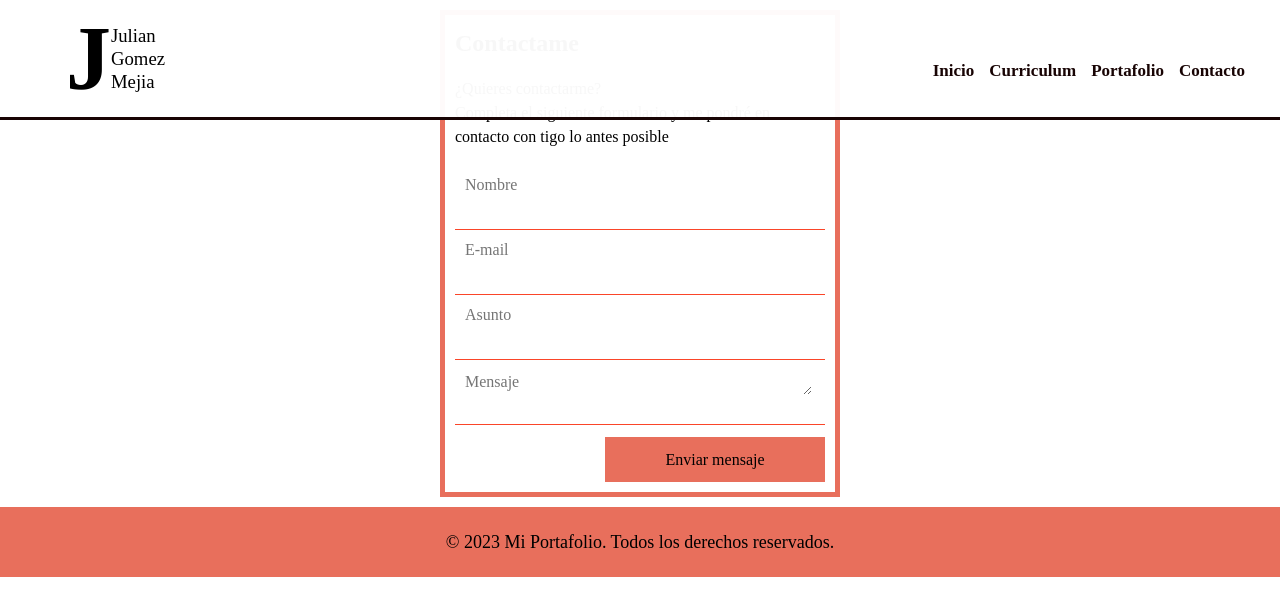
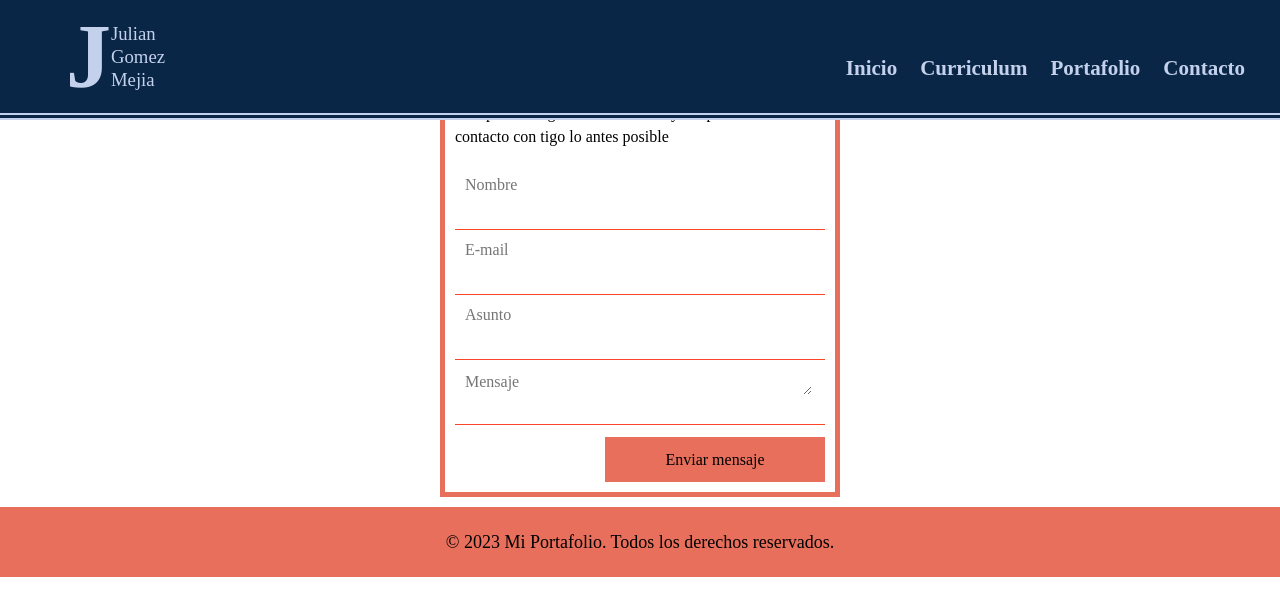
Before and after one commit to Momezz/next-portfolio, a Next.js app: page /contact in a window 1280 px wide. Shown: the top 616 px of the page. Built offline with nearby package versions, Linux system fonts and the light colour scheme.

Commit message:
I give styles to the browser

```diff
--- a/public/assets/css/variables.css
+++ b/public/assets/css/variables.css
@@ -14,6 +14,7 @@
   --color-main-linkedin: #0A66C2;
   --color-main-github: #1F2328;
   --github-background-color: #F6F8FA;
+  --github-background-nav: #0A2647;
 
 
   --text-title-presentation: "Philosopher", sans-serif;
--- a/src/components/Navigation.jsx
+++ b/src/components/Navigation.jsx
@@ -1,8 +1,8 @@
 "use client";
 
-import Link from "next/link";
-import styles from "../components/navigation.module.css";
-import { useState } from "react";
+import Link from 'next/link';
+import styles from '../components/navigation.module.css';
+import { useState } from 'react';
 
 const Navigation = () => {
   const [toogleMenu, setToggleMenu] = useState(false);
@@ -29,10 +29,15 @@ const Navigation = () => {
             : styles.navigation__container + " " + styles.navigation__container_desktop
         }
       >
-        <div className={styles.navigation__cont_logo}>
-          <span className={styles.navigation__logo}>J</span>
-          <h3 className={styles.navigation__title}>Julian Gomez Mejia</h3>
-        </div>
+        <Link
+        className={styles.navigation__navlink_logo}
+          href="/"
+        >
+          <div className={styles.navigation__cont_logo}>
+            <span className={styles.navigation__logo}>J</span>
+            <h3 className={styles.navigation__title}>Julian Gomez Mejia</h3>
+          </div>
+        </Link>
         <nav className={styles.navigation__nav}>
           <ul className={styles.navigation__ul_nav}>
             <li className={styles.navigation__li_nav}>
--- a/src/components/navigation.module.css
+++ b/src/components/navigation.module.css
@@ -5,8 +5,8 @@
   width: 100%;
 }
 
-.navigation__container.active {
-  left: 0;
+.navigation__navlink_logo {
+  text-decoration: none;
 }
 
 .navigation__container_none {
@@ -55,31 +55,37 @@
 }
 
 .navigation__li_nav {
+  transition: transform 0.5s ease;
   font-weight: bold;
-  margin-left: 15px;
+  margin-left: 23px;
   font-size: 17px;
 }
 
+.navigation__li_nav:hover {
+  transform: scale(1.1);
+  opacity: 0.7;
+}
+
 .navigation__navlink {
+
   text-decoration: none;
-  color: var(--color-tex);
+  color: var(--font-color-title);
+  font-size: 21px;
 }
 
 .navigation__navlink:focus {
-  color: var(--main-color);
-}
-
-.navigation__navlink:hover {
-  color: var(--main-color);
+  border-bottom: 2px solid var(--font-color-title);
 }
 
 .navigation__logo {
+  color: var(--font-color-title);
   font-weight: bolder;
   font-size: 90px;
   display: block;
 }
 
 .navigation__title {
+  color: var(--font-color-title);
   line-height: 23px;
   flex-basis: 40px;
   font-weight: 300;
@@ -96,11 +102,10 @@
   }
 
   .navigation__container_desktop {
-    background-color: rgba(255, 255, 255, 0.968);
-    border-bottom: 3px solid var(--color-tex);
+    border-bottom: 7px double var(--font-color-title);
+    background-color: var(--github-background-nav);
     justify-content: space-between;
     align-items: center;
-    margin-bottom: 40px;
     flex-direction: row;
     list-style: none;
     display: flex;
```
